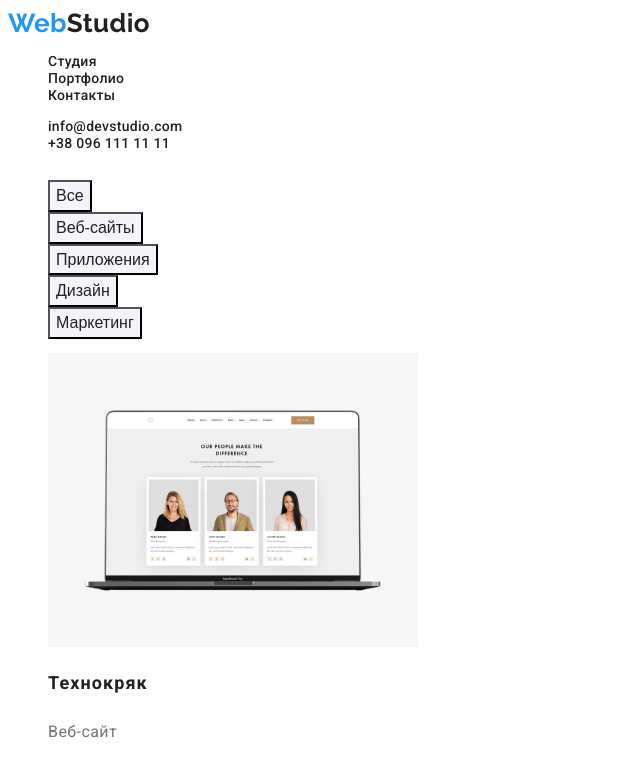
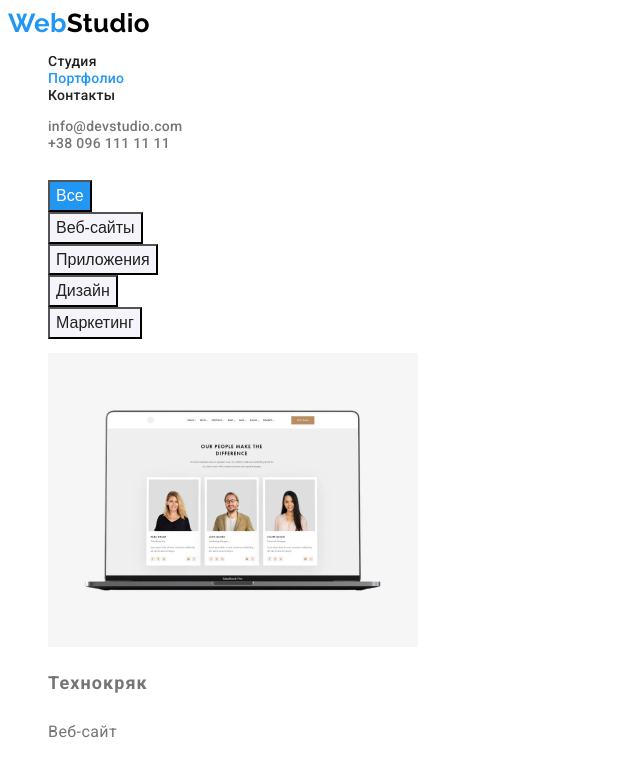
Before and after one commit to Remix007/goit-markup-hw-02, a plain HTML site: page portfolio.html in a window 1280 px wide. Shown: the top 760 px of the page, without its empty margins (0-640 px from the left). Drawn offline with Linux system fonts and the light colour scheme.

Commit message:
fixes
deactivate .link
color var
deleted font wight 700,400
add project-title
color var
add project button active
backround color and color

```diff
--- a/css/styles.css
+++ b/css/styles.css
@@ -13,6 +13,7 @@ second text color #757575;
     --theme-color: #F5F4FA;
     --second-theme-color: #2F303A;
 }
+
 body {
     font-family: 'Roboto', sans-serif;
     color: var(--text-color);
@@ -31,9 +32,11 @@ body {
     line-height: 1.19;
     color: #000000;
 }
+
 .logo-web {
     color: var(--accent-color);
 }
+
 .logo-studio {
     color: var(--main-color);
 }
@@ -47,9 +50,11 @@ body {
     letter-spacing: 0.02em;
     color: var(--text-color);
 }
+
 .contact {
     color: var(--second-text-color);
 }
+
 .nav-link:hover,
 .nav-link:focus,
 .contact:focus,
@@ -63,6 +68,7 @@ body {
 .banner {
     background-color: var(--second-theme-color);
 }
+
 .banner-title {
     font-weight: 900;
     font-size: 44px;
@@ -72,6 +78,7 @@ body {
     text-transform: uppercase;
     color: var(--main-color);
 }
+
 .banner-button {
     background-color: var(--accent-color);
     font-weight: 700;
@@ -90,14 +97,14 @@ body {
 .hide {
     font-size: 0;
 }
+
 .features-title {
-    font-weight: 700;
     line-height: 1.14;
     text-transform: uppercase;
     font-size: 14px;
 }
+
 .features-text {
-    font-weight: 400;
     line-height: 1.71;
     color: var(--second-text-color);
 }
@@ -106,15 +113,18 @@ body {
 .member {
     background-color: var(--theme-color);
 }
+
 .member-card {
     background-color: var(--main-color);
     font-size: 16px;
     line-height: 1.19;
 }
+
 .member-name {
     font-weight: 500;
     font-size: 16px;
 }
+
 .member-position {
     font-weight: 400;
     color: var(--second-text-color);
@@ -124,10 +134,11 @@ body {
 
 .project-button:focus,
 .project-button:hover,
-.project-button:active {
+{
 background-color: var(--accent-color);
 color: var(--main-color);
 }
+
 .project-button {
     background-color: var(--theme-color);
     color: var(--text-color);
@@ -138,6 +149,10 @@ body {
     cursor: pointer;
 }
 
+.project-button.active {
+    background-color: var(--accent-color);
+    color: var(--main-color);
+}
 /*project-list*/
 
 .project-title {
@@ -145,7 +160,9 @@ body {
     font-size: 18px;
     line-height: 2;
     letter-spacing: 0.06em;
+    color: var(--second-text-color);
 }
+
 .project-text {
     font-weight: 400;
     font-size: 16px;
@@ -156,33 +173,39 @@ body {
 .list {
     list-style: none;
 }
+
 .link {
     text-decoration: none;
-    color: var(--text-color)
+
+    /*color: var(--text-color).*/
 }
+
 .section-title {
     font-weight: 700;
     font-size: 36px;
     line-height: 1.17;
     text-align: center;
 }
+
 /*footer-list*/
 
 .footer {
     background-color: var(--second-theme-color);
 }
+
 .footer-contact {
-    font-weight: 400;
     line-height: 1.71;
     color: rgba(255, 255, 255, 0.6);
     font-style: normal;
 }
+
 .footer-physical {
     color: var(--main-color);
     font-weight: 400;
     line-height: 1.71;
     font-style: normal;
 }
+
 .footer-contact:hover,
 .footer-contact:focus {
     color: var(--accent-color);
```
Lines whose indentation alone changed are shown as unchanged.
